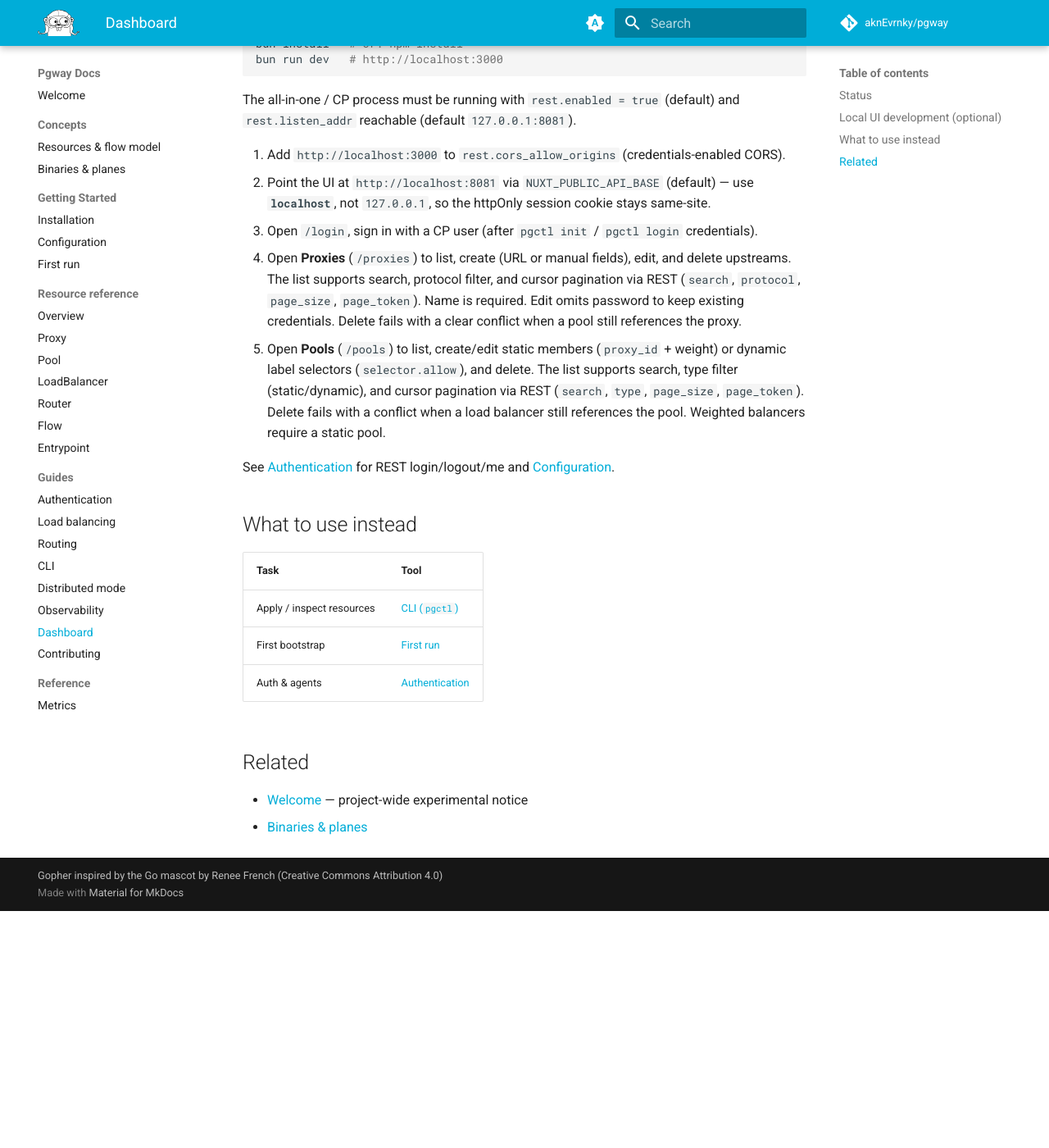
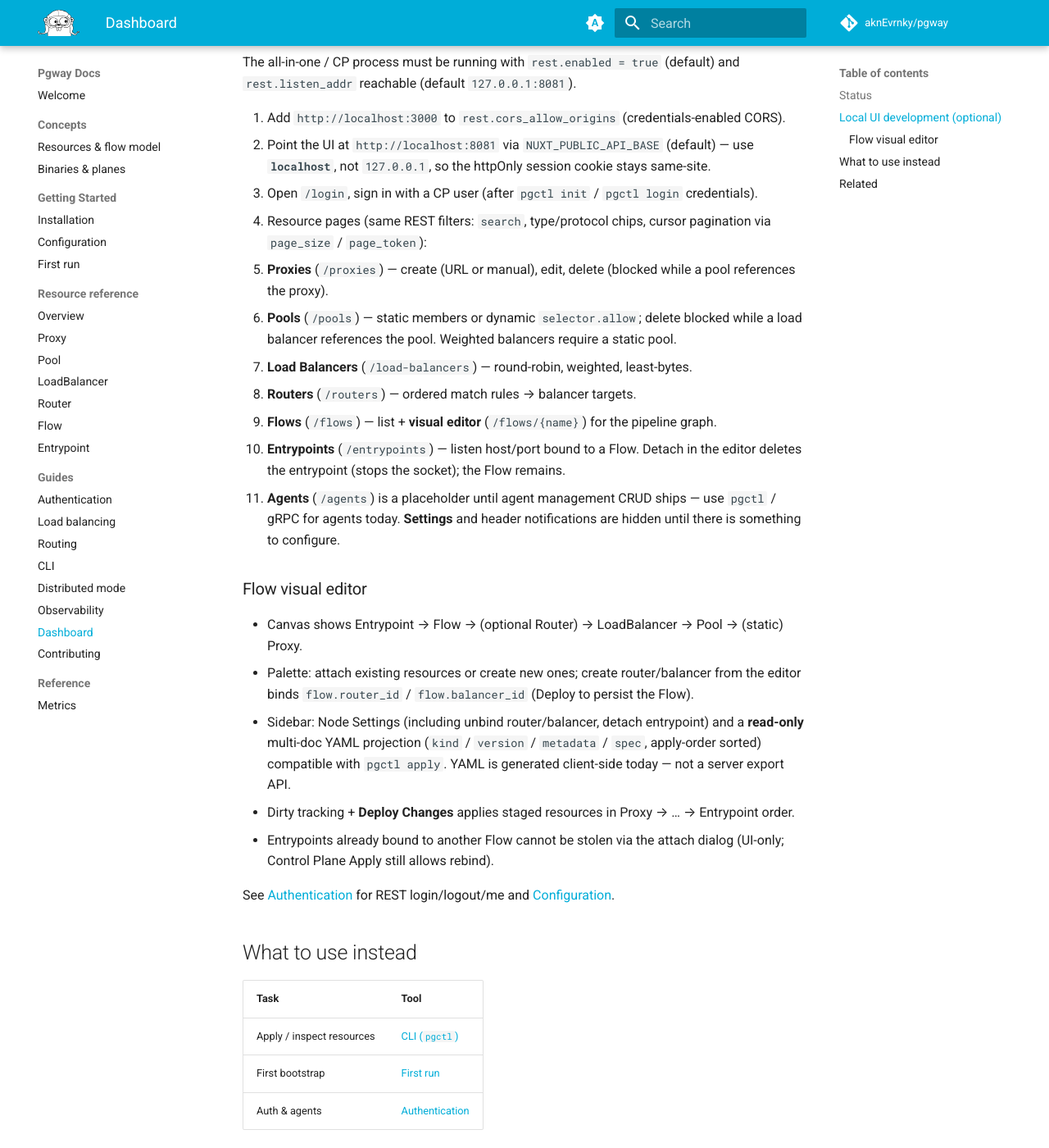
Before and after one commit to aknEvrnky/pgway-docs, an MkDocs documentation site: the page built from docs/guides/dashboard.md, in a window 1280 px wide and 1400 px high, scrolled down 1711 px. Shown: the whole window at 82% size. Built offline with MkDocs 1.6.1 and Material for MkDocs 9.7.7, drawn with Linux system fonts in a browser that asks for light colours; comment, search, counter and statistics services are not loaded; before the commit the page ends 2822 px from its top, so only the background shows below that; some of the changed text lies outside the part shown.

Commit message:
docs: update dashboard documentation for resource CRUD functionality and flow visual editor

```diff
--- a/docs/guides/dashboard.md
+++ b/docs/guides/dashboard.md
@@ -22,13 +22,12 @@ Work is tracked on the [Dashboard](https://github.com/aknEvrnky/pgway/milestones
 | Core gateway (CP/DP, CLI, HTTP proxy, balancers) | Usable / tested |
 | REST auth / secure defaults / rate limit | Done ([#86](https://github.com/aknEvrnky/pgway/issues/86)); coverage ongoing ([#87](https://github.com/aknEvrnky/pgway/issues/87)) |
 | REST login / logout / me + cookie session | Done (dashboard [#22](https://github.com/aknEvrnky/pgway/issues/22) backend) |
-| REST Proxy CRUD (+ conflict status mapping) | Done (dashboard Proxies UI) |
-| REST Pool CRUD (+ conflict status mapping) | Done (dashboard Pools UI) |
-| REST resource CRUD + agents + users API | Planned ([#102](https://github.com/aknEvrnky/pgway/issues/102), [#103](https://github.com/aknEvrnky/pgway/issues/103)) — Proxy/Pool routes already exist |
+| REST Proxy / Pool / LoadBalancer / Router / Flow / Entrypoint CRUD | Done (dashboard resource pages + Flow editor) |
+| REST agents + users admin API | Planned ([#102](https://github.com/aknEvrnky/pgway/issues/102), [#103](https://github.com/aknEvrnky/pgway/issues/103)) |
 | Dashboard login page / route guards | Done ([#22](https://github.com/aknEvrnky/pgway/issues/22)) |
-| Dashboard Proxies list / create / edit / delete | Done (slice of [#105](https://github.com/aknEvrnky/pgway/issues/105)) |
-| Dashboard Pools list / create / edit / delete | Done (slice of [#105](https://github.com/aknEvrnky/pgway/issues/105)) |
-| Dashboard UI (other resources, YAML, Vue Flow, agents home, users admin) | Planned ([#105](https://github.com/aknEvrnky/pgway/issues/105)–[#109](https://github.com/aknEvrnky/pgway/issues/109)) |
+| Dashboard Proxies / Pools / LB / Routers / Flows / Entrypoints CRUD | Done (slice of [#105](https://github.com/aknEvrnky/pgway/issues/105)) |
+| Flow visual editor (Vue Flow) + read-only YAML projection | Done (experimental) |
+| Agents page / Settings / notifications | Stub / hidden — CRUD later |
 | Overview charts / live logs / health panels | Later ([#20](https://github.com/aknEvrnky/pgway/issues/20), [#14](https://github.com/aknEvrnky/pgway/issues/14), [#9](https://github.com/aknEvrnky/pgway/issues/9)) |
 
 Milestone: [Dashboard](https://github.com/aknEvrnky/pgway/milestones) on GitHub.
@@ -48,8 +47,22 @@ The all-in-one / CP process must be running with `rest.enabled = true` (default)
 1. Add `http://localhost:3000` to `rest.cors_allow_origins` (credentials-enabled CORS).
 2. Point the UI at `http://localhost:8081` via `NUXT_PUBLIC_API_BASE` (default) — use **`localhost`**, not `127.0.0.1`, so the httpOnly session cookie stays same-site.
 3. Open `/login`, sign in with a CP user (after `pgctl init` / `pgctl login` credentials).
-4. Open **Proxies** (`/proxies`) to list, create (URL or manual fields), edit, and delete upstreams. The list supports search, protocol filter, and cursor pagination via REST (`search`, `protocol`, `page_size`, `page_token`). Name is required. Edit omits password to keep existing credentials. Delete fails with a clear conflict when a pool still references the proxy.
-5. Open **Pools** (`/pools`) to list, create/edit static members (`proxy_id` + weight) or dynamic label selectors (`selector.allow`), and delete. The list supports search, type filter (static/dynamic), and cursor pagination via REST (`search`, `type`, `page_size`, `page_token`). Delete fails with a conflict when a load balancer still references the pool. Weighted balancers require a static pool.
+4. Resource pages (same REST filters: `search`, type/protocol chips, cursor pagination via `page_size` / `page_token`):
+   - **Proxies** (`/proxies`) — create (URL or manual), edit, delete (blocked while a pool references the proxy).
+   - **Pools** (`/pools`) — static members or dynamic `selector.allow`; delete blocked while a load balancer references the pool. Weighted balancers require a static pool.
+   - **Load Balancers** (`/load-balancers`) — round-robin, weighted, least-bytes.
+   - **Routers** (`/routers`) — ordered match rules → balancer targets.
+   - **Flows** (`/flows`) — list + **visual editor** (`/flows/{name}`) for the pipeline graph.
+   - **Entrypoints** (`/entrypoints`) — listen host/port bound to a Flow. Detach in the editor deletes the entrypoint (stops the socket); the Flow remains.
+5. **Agents** (`/agents`) is a placeholder until agent management CRUD ships — use `pgctl` / gRPC for agents today. **Settings** and header notifications are hidden until there is something to configure.
+
+### Flow visual editor
+
+- Canvas shows Entrypoint → Flow → (optional Router) → LoadBalancer → Pool → (static) Proxy.
+- Palette: attach existing resources or create new ones; create router/balancer from the editor binds `flow.router_id` / `flow.balancer_id` (Deploy to persist the Flow).
+- Sidebar: Node Settings (including unbind router/balancer, detach entrypoint) and a **read-only** multi-doc YAML projection (`kind` / `version` / `metadata` / `spec`, apply-order sorted) compatible with `pgctl apply`. YAML is generated client-side today — not a server export API.
+- Dirty tracking + **Deploy Changes** applies staged resources in Proxy → … → Entrypoint order.
+- Entrypoints already bound to another Flow cannot be stolen via the attach dialog (UI-only; Control Plane Apply still allows rebind).
 
 See [Authentication](authentication.md) for REST login/logout/me and [Configuration](../getting-started/configuration.md).
 
@@ -65,3 +78,4 @@ See [Authentication](authentication.md) for REST login/logout/me and [Configurat
 
 - [Welcome](../index.md) — project-wide experimental notice
 - [Binaries & planes](../concepts/binaries.md)
+- [Entrypoint](../reference/entrypoint.md) · [Flow](../reference/flow.md) · [Load balancing](load-balancing.md)
```
Also changed, not shown: docs/reference/entrypoint.md (+2 -0 lines).
